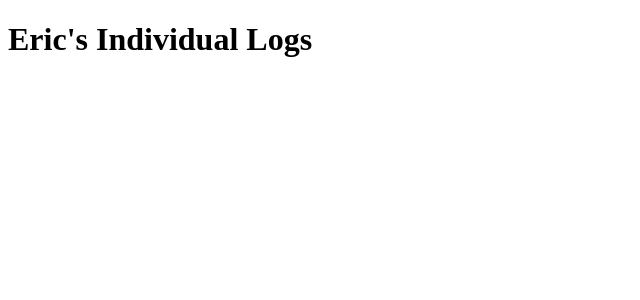
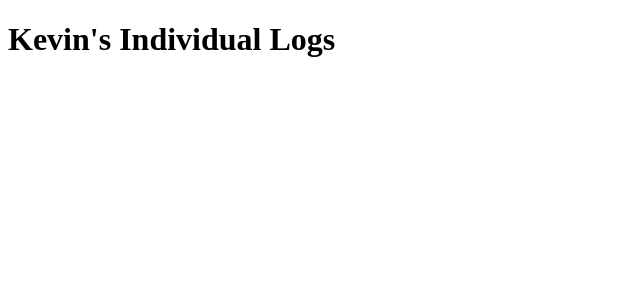
Before and after one commit to AlanBird1999/BoxClub-Team-Website, an Angular app: page /user-logs/kevin in a window 1280 px wide. Shown: the top 300 px of the page, without its empty margins (0-640 px from the left). Built offline with nearby package versions, Linux system fonts and the light colour scheme.

Commit message:
kevin log typo

```diff
--- a/src/app/user-logs/kevin-logs/kevin-logs.component.html
+++ b/src/app/user-logs/kevin-logs/kevin-logs.component.html
@@ -1 +1 @@
-<h1>Eric's Individual Logs</h1>
+<h1>Kevin's Individual Logs</h1>
```
